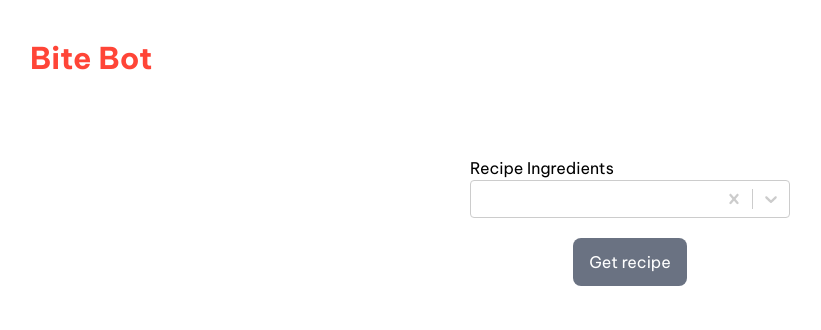
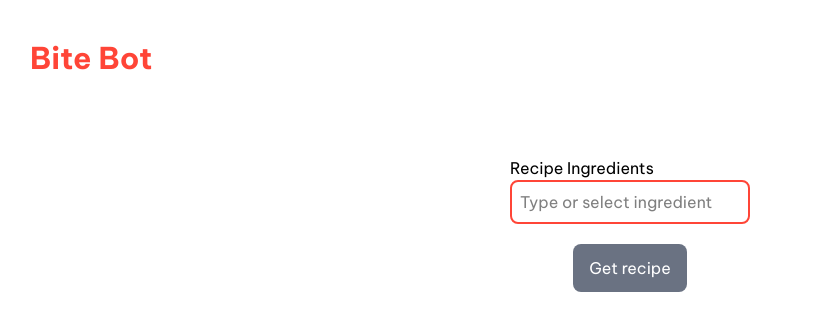
Before and after one commit to MayKhine/bite-bot, a React (Vite) app in the folder packages/frontend/: page / in a window 1280 px wide. Shown: the top 330 px of the page, without its empty margins (10-831 px from the left). Built offline with nearby package versions, Linux system fonts and the light colour scheme.

Commit message:
created my down ingredient select + dropdown

```diff
--- a/packages/frontend/src/components/GenerateRecipe.tsx
+++ b/packages/frontend/src/components/GenerateRecipe.tsx
@@ -1,6 +1,8 @@
 import { useState } from "react"
-import { IngredientDropdown } from "./IngredientDropdown"
+// import { IngredientDropdown } from "./IngredientDropdown"
 import { IngredientButton } from "./IngredientButton"
+import ingredients from "../assets/ingredients.json"
+import { IngredientSearch } from "./IngredientSearch"
 
 type RecipeBoardProps = {
   getRecipeResult: (result: string) => void
@@ -8,7 +10,9 @@ type RecipeBoardProps = {
 export const GenerateRecipe = ({ getRecipeResult }: RecipeBoardProps) => {
   const [recipeIngredients, setRecipeIngredients] = useState<Array<string>>([])
   const [loading, setLoading] = useState(false)
-  const [ingredient, setIngredient] = useState("")
+  const [availableIngredientList, setAvailasbleIngredientList] =
+    useState(ingredients)
+  // const [ingredient, setIngredient] = useState("")
   const [buttonText, setButtonText] = useState("Get recipe")
 
   const handleSubmit = async (e: React.MouseEvent<HTMLButtonElement>) => {
@@ -42,7 +46,24 @@ export const GenerateRecipe = ({ getRecipeResult }: RecipeBoardProps) => {
     <div className="flex flex-col gap-5 w-full items-center">
       <div>
         <div> Recipe Ingredients</div>
-        <IngredientDropdown
+
+        <IngredientSearch
+          ingredientList={availableIngredientList}
+          selectIngredient={(value) => {
+            // setButtonText("Get recipe")
+            setRecipeIngredients((prev) => {
+              if (!prev) return [value]
+              return [...prev, value]
+            })
+
+            // remove the selected ingedient fromt he list
+            setAvailasbleIngredientList((prev) => {
+              return prev.filter((item) => item != value)
+            })
+          }}
+        />
+
+        {/* <IngredientDropdown
           value={ingredient}
           onSelect={(selectedIngredient) => {
             setButtonText("Get recipe")
@@ -52,7 +73,7 @@ export const GenerateRecipe = ({ getRecipeResult }: RecipeBoardProps) => {
               return [...prev, selectedIngredient]
             })
           }}
-        />
+        /> */}
       </div>
       {recipeIngredients.length > 0 && (
         <div className="flex flex-row gap-3 flex-wrap w-full items-center justify-center">
--- a/packages/frontend/src/components/IngredientButton.tsx
+++ b/packages/frontend/src/components/IngredientButton.tsx
@@ -13,7 +13,7 @@ export const IngredientButton = ({ value, onClick }: IngredientButtonProps) => {
     // </div>
 
     <div className="relative group inline-block" onClick={onClick}>
-      <span className="bg-pink-200 px-3 py-2  w-max rounded-3xl cursor-pointer">
+      <span className="bg-pink-300 px-3 py-2  w-max rounded-3xl cursor-pointer font-light ">
         {value}
       </span>
       <div className="absolute -top-8 left-1/2 -translate-x bg-gray-700  text-gray-50 text-xs px-3 py-1.5 rounded-xl opacity-0 group-hover:opacity-100 transition pointer-events-none z-10">
--- /dev/null
+++ b/packages/frontend/src/components/IngredientSearch.tsx
@@ -0,0 +1,86 @@
+import { useEffect, useRef, useState } from "react"
+
+type IngredientSearchProps = {
+  ingredientList: Array<string>
+  selectIngredient: (value: string) => void
+}
+export const IngredientSearch = ({
+  ingredientList,
+  selectIngredient,
+}: IngredientSearchProps) => {
+  const [inputValue, setInputValue] = useState("")
+  const [openDropdown, setOpenDropdown] = useState(false)
+
+  const filteredOptions = inputValue
+    ? ingredientList.filter((ingredient) =>
+        ingredient.toLowerCase().includes(inputValue.toLowerCase())
+      )
+    : ingredientList
+
+  const wrapperRef = useRef<HTMLDivElement>(null)
+  useEffect(() => {
+    const handleClickOutside = (event: MouseEvent) => {
+      if (
+        wrapperRef.current &&
+        !wrapperRef.current.contains(event.target as Node)
+      ) {
+        setOpenDropdown(false)
+      }
+    }
+
+    document.addEventListener("mousedown", handleClickOutside)
+    return () => {
+      document.removeEventListener("mousedown", handleClickOutside)
+    }
+  }, [])
+  return (
+    <div className=" box-border w-60 rounded-lg " ref={wrapperRef}>
+      <div className="flex border-tomato border-2 rounded-lg">
+        <input
+          className="w-full px-2 py-2 focus:outline-none focus:border-0"
+          type="text"
+          placeholder="Type or select ingredient"
+          value={inputValue}
+          onClick={() => {
+            setOpenDropdown(true)
+          }}
+          onChange={(e) => {
+            setInputValue(e.target.value)
+          }}
+        ></input>
+        {inputValue && (
+          <button
+            className="pr-2 cursor-pointer"
+            onClick={() => {
+              selectIngredient(inputValue)
+              setInputValue("")
+              setOpenDropdown(false)
+            }}
+          >
+            ➕
+          </button>
+        )}
+      </div>
+
+      {openDropdown && filteredOptions.length > 0 && (
+        <div className="bg-lighttomato p-1 box-border h-40 z-10 absolute rounded-lg">
+          <ul className="h-full  overflow-y-scroll w-58 flex flex-col gap-1">
+            {filteredOptions.map((item, index) => (
+              <li
+                className="hover:bg-pink-200 cursor-pointer p-1 mr-1 rounded-lg"
+                key={index}
+                onClick={() => {
+                  setOpenDropdown(false)
+                  selectIngredient(item)
+                  setInputValue("")
+                }}
+              >
+                {item}
+              </li>
+            ))}
+          </ul>
+        </div>
+      )}
+    </div>
+  )
+}
--- a/packages/frontend/src/index.css
+++ b/packages/frontend/src/index.css
@@ -14,6 +14,7 @@ body {
   --color-myyellow: #fff44f;
   --color-myorange: #ff9900;
   --color-tomato: #ff4537;
+  --color-lighttomato: #ff766d;
   --color-myred: #f3143d;
   --color-watermelon: #fc6c85;
   --color-cherry: #d62828;
```
